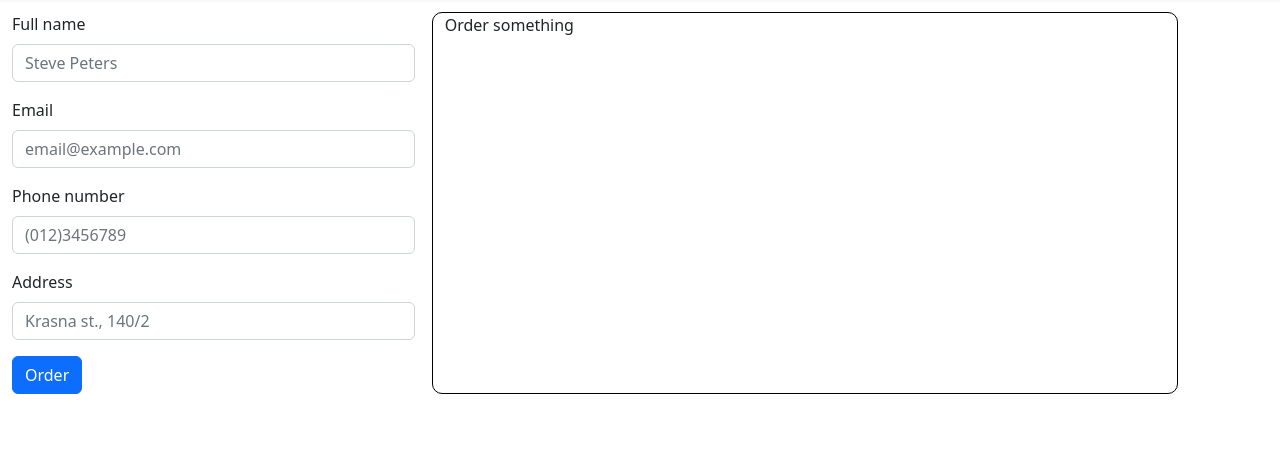
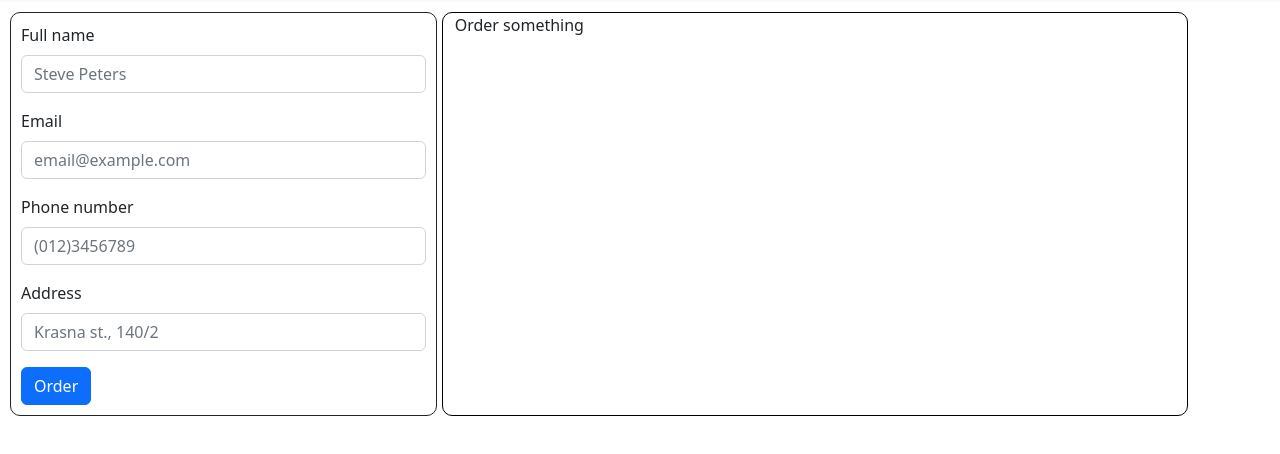
Before and after one commit to VatBane/ElifTechTest, a website: page public/cart.html in a window 1280 px wide. Shown: the part 44-498 px from the top of the page. Drawn offline with nearby package versions, Linux system fonts and the light colour scheme.

Commit message:
little front-end again

```diff
--- a/public/cart.html
+++ b/public/cart.html
@@ -28,9 +28,9 @@
     </div>
   </nav>
 
-  <div class="container-fluid">
+  <div class="container-fluid" id="cart">
     <div class="row">
-      <div class="col-4">
+      <div class="col-4" id="form">
         <div class="mb-3">
           <label for="nameInput" class="form-label">Full name</label>
           <input type="text" class="form-control" id="nameInput" placeholder="Steve Peters">
--- a/public/cart.js
+++ b/public/cart.js
@@ -32,6 +32,12 @@ const submitOrder = async () => {
   const phone = document.getElementById('phoneInput').value;
   const address = document.getElementById('addressInput').value;
 
+  console.log(name);
+
+  if (name === "" || email === "" || phone === "" || address === "") {
+    alert("Please enter data")
+  }
+
   const res = await fetch('/api/v1/cart', {
     method: 'POST',
     headers: {
--- a/public/style.css
+++ b/public/style.css
@@ -90,6 +90,15 @@
   width: 50%;
 }
 
+#form {
+  border: solid 1px;
+  border-radius: 10px;
+  padding: 10px;
+}
+
+#cart {
+  margin:10px;
+}
 /* .item-row.full {
   justify-content: space-around;
 } */
```
